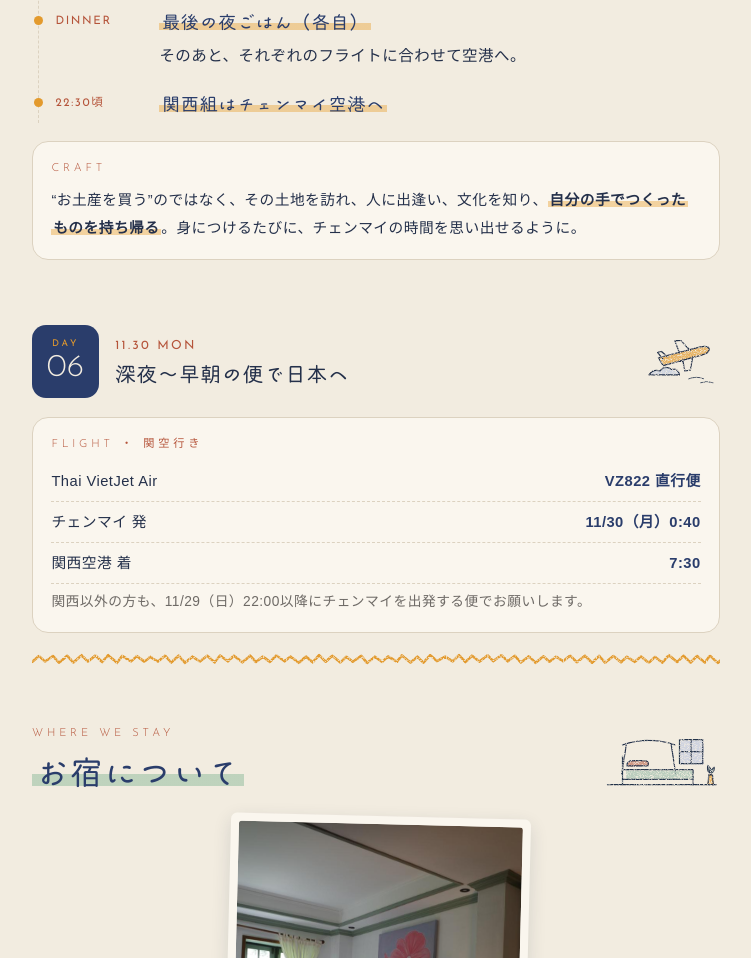
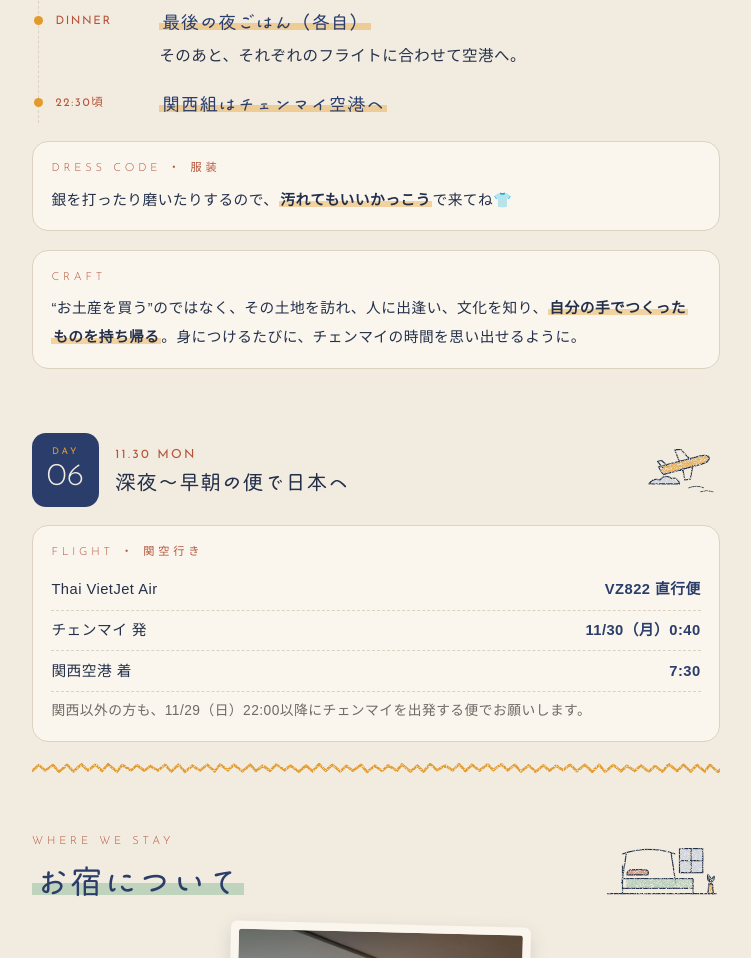
Before and after one commit to shihoyoga/kitone-manual, a plain HTML site: page chiangmai-2026/index.html in a window 1280 px wide. Shown: the part 7852-8810 px from the top of the page, without its empty margins (264-1015 px from the left). Drawn offline with nearby package versions, Linux system fonts and the light colour scheme; a web font is replaced by a local one.

Commit message:
しおり：カレンシルバーの日の服装を追加
Co-Authored-By: Claude Opus 5.5 <noreply@anthropic.com>
Claude-Session: https://claude.ai/code/session_018uLycCtYD5DcyUXmWqcyC2

```diff
--- a/chiangmai-2026/index.html
+++ b/chiangmai-2026/index.html
@@ -458,6 +458,10 @@ footer .label{color:var(--saffron)}
       <li><span class="t">22:30頃</span><div><b>関西組はチェンマイ空港へ</b></div></li>
     </ul>
     <div class="note">
+      <span class="label">Dress code ・ 服装</span>
+      <p>銀を打ったり磨いたりするので、<strong>汚れてもいいかっこう</strong>で来てね👕</p>
+    </div>
+    <div class="note">
       <span class="label">Craft</span>
       <p>“お土産を買う”のではなく、その土地を訪れ、人に出逢い、文化を知り、<strong>自分の手でつくったものを持ち帰る</strong>。身につけるたびに、チェンマイの時間を思い出せるように。</p>
     </div>
```
